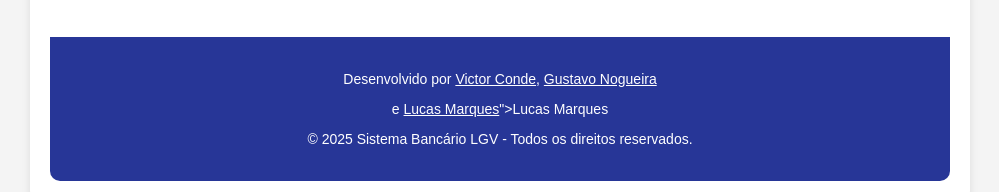
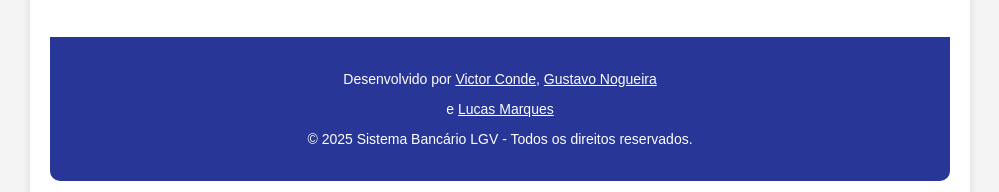
Before and after one commit to ocondeoficial/Banking-System, a plain HTML site: page docs/index.html in a window 1280 px wide. Shown: the part 1020-1212 px from the top of the page, without its empty margins (140-1139 px from the left). Drawn offline with Linux system fonts and the light colour scheme.

Commit message:
Update index.html

```diff
--- a/docs/index.html
+++ b/docs/index.html
@@ -150,7 +150,7 @@
         </div>
 
         <div class="footer">
-            <p>Desenvolvido por <a href="https://github.com/ocondeoficial">Victor Conde</a>, <a href="https://github.com/gsn03">Gustavo Nogueira</a></p> e <a href="https://github.com/yLukas077">Lucas Marques</a>">Lucas Marques</a></p>
+            <p>Desenvolvido por <a href="https://github.com/ocondeoficial">Victor Conde</a>, <a href="https://github.com/gsn03">Gustavo Nogueira</a></p> e <a href="https://github.com/yLukas077">Lucas Marques</a></p>
             <p>&copy; 2025 Sistema Bancário LGV - Todos os direitos reservados.</p>
         </div>
     </div>
```
